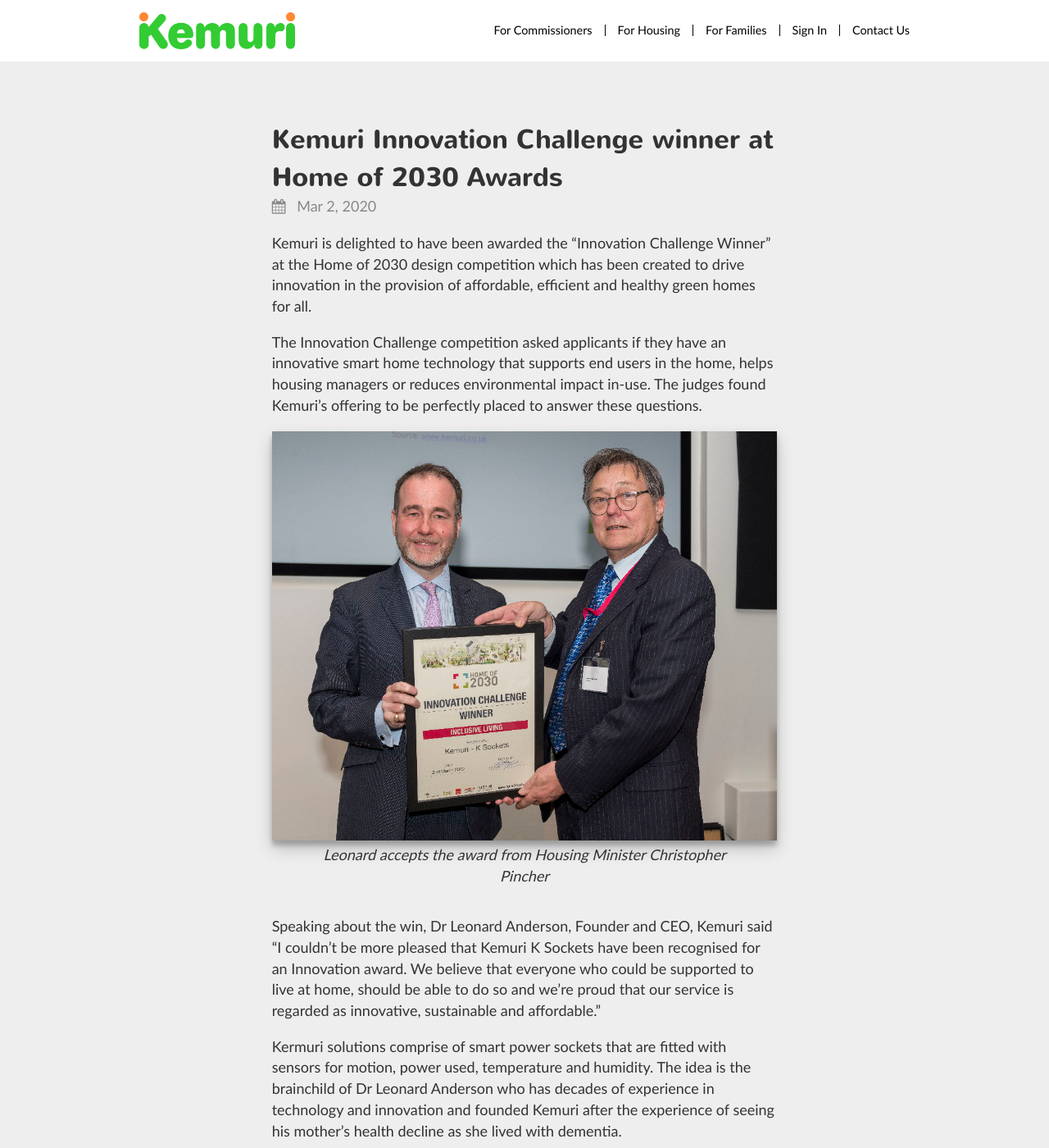
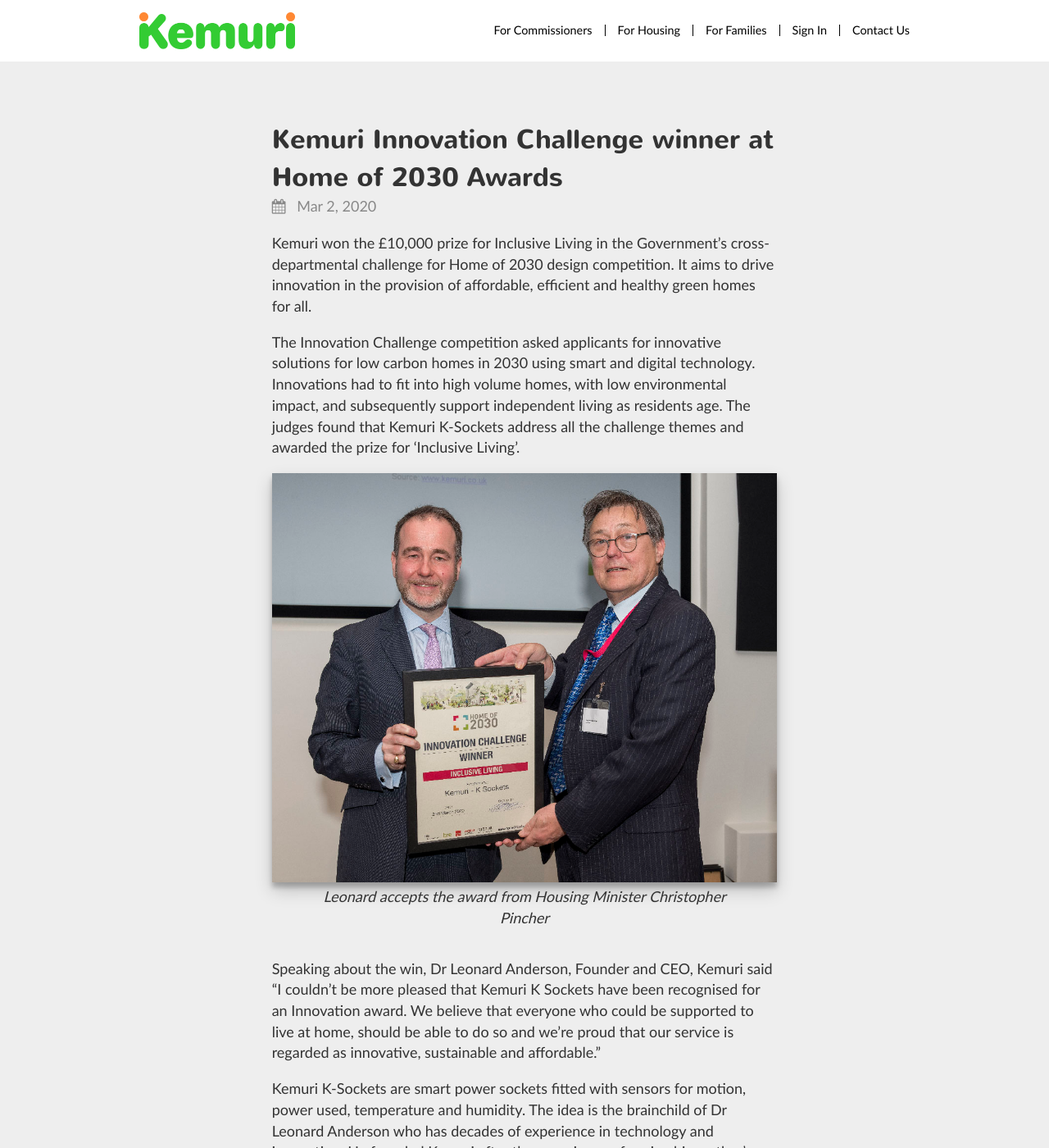
Before and after one commit to intelligentlilli/kemurisense.github.io, a Jekyll site: the page built from _posts/2020-03-02-Home-of-2030.html, in a window 1280 px wide and 1400 px high. Shown: the whole window at 82% size. Built offline with Jekyll 4.4.1, drawn with Linux system fonts in a browser that asks for light colours; some of the changed text lies outside the part shown.

Commit message:
Update some words in the Home Of 2030 article

```diff
--- a/_posts/2020-03-02-Home-of-2030.html
+++ b/_posts/2020-03-02-Home-of-2030.html
@@ -11,9 +11,13 @@
 
 
 
-<p>Kemuri is delighted to have been awarded the “Innovation Challenge Winner” at the Home of 2030 design competition which has been created to drive innovation in the provision of affordable, efficient and healthy green homes for all. </p>
+<p>Kemuri won the £10,000 prize for Inclusive Living in the Government’s cross-departmental challenge for Home of 2030 design competition. It aims to drive innovation in the provision of affordable, efficient and healthy green homes for all.</p>
 
-<p>The Innovation Challenge competition asked applicants if they have an innovative smart home technology that supports end users in the home, helps housing managers or reduces environmental impact in-use. The judges found Kemuri’s offering to be perfectly placed to answer these questions.  </p>
+<p>The Innovation Challenge competition asked applicants for innovative solutions for low
+carbon homes in 2030 using smart and digital technology. Innovations had to fit into high
+volume homes, with low environmental impact, and subsequently support independent
+living as residents age. The judges found that Kemuri K-Sockets address all the challenge
+themes and awarded the prize for ‘Inclusive Living’.</p>
 
 <figure>
 	<img class="full-width-for-retina" src="{{ site.baseurl }}/images/blog/Home2030-Kemuri-Win-small.jpg" />
@@ -22,7 +26,7 @@
 
 <p>Speaking about the win, Dr Leonard Anderson, Founder and CEO, Kemuri said “I couldn’t be more pleased that Kemuri K Sockets have been recognised for an Innovation award. We believe that everyone who could be supported to live at home, should be able to do so and we’re proud that our service is regarded as innovative, sustainable and affordable.”</p>
 
-<p>Kermuri solutions comprise of smart power sockets that are fitted with sensors for motion, power used, temperature and humidity. The idea is the brainchild of Dr Leonard Anderson who has decades of experience in technology and innovation and founded Kemuri after the experience of seeing his mother’s health decline as she lived with dementia.</p>
+<p>Kemuri K-Sockets are smart power sockets fitted with sensors for motion, power used, temperature and humidity. The idea is the brainchild of Dr Leonard Anderson who has decades of experience in technology and innovation. He founded Kemuri after the experience of seeing his mother’s health decline as she lived with dementia.</p>
 
 <p>Dr Anderson continues “When my mother went through dementia, I realised how important the kitchen is to supporting a healthy life. We would find mouldy food in the cupboard, and we weren’t sure what the carers were doing.  In my experience, older people have very regular habits. In my mum’s case, her hand was even formed in the shape of holding a cup as she had so many cups of tea a day.”</p>
 
--- a/index.html
+++ b/index.html
@@ -53,7 +53,8 @@
     <div class="row">
       <div class="col-md-8 col-md-push-2 col-sm-8 col-sm-push-2 text-center separator">
         <h1 style="text-align: center;">Safer independent living from cost-effective technology</h1>
-        <p style="text-align: center;">Discover a smarter, more efficient way to help people live independently at home for longer. Kemuri technology monitors activity automatically and alerts carers and responders when there might be a problem - even when individuals can’t make that call themselves.</p>
+        <p style="text-align: center;">Discover a smarter, more efficient way to help people live independently at home for longer.</p>
+        <p style="text-align: center;">Kemuri technology monitors activity automatically and alerts carers and responders when there might be a problem - even when individuals can’t make that call themselves.</p>
       </div>
     </div>
 
```
